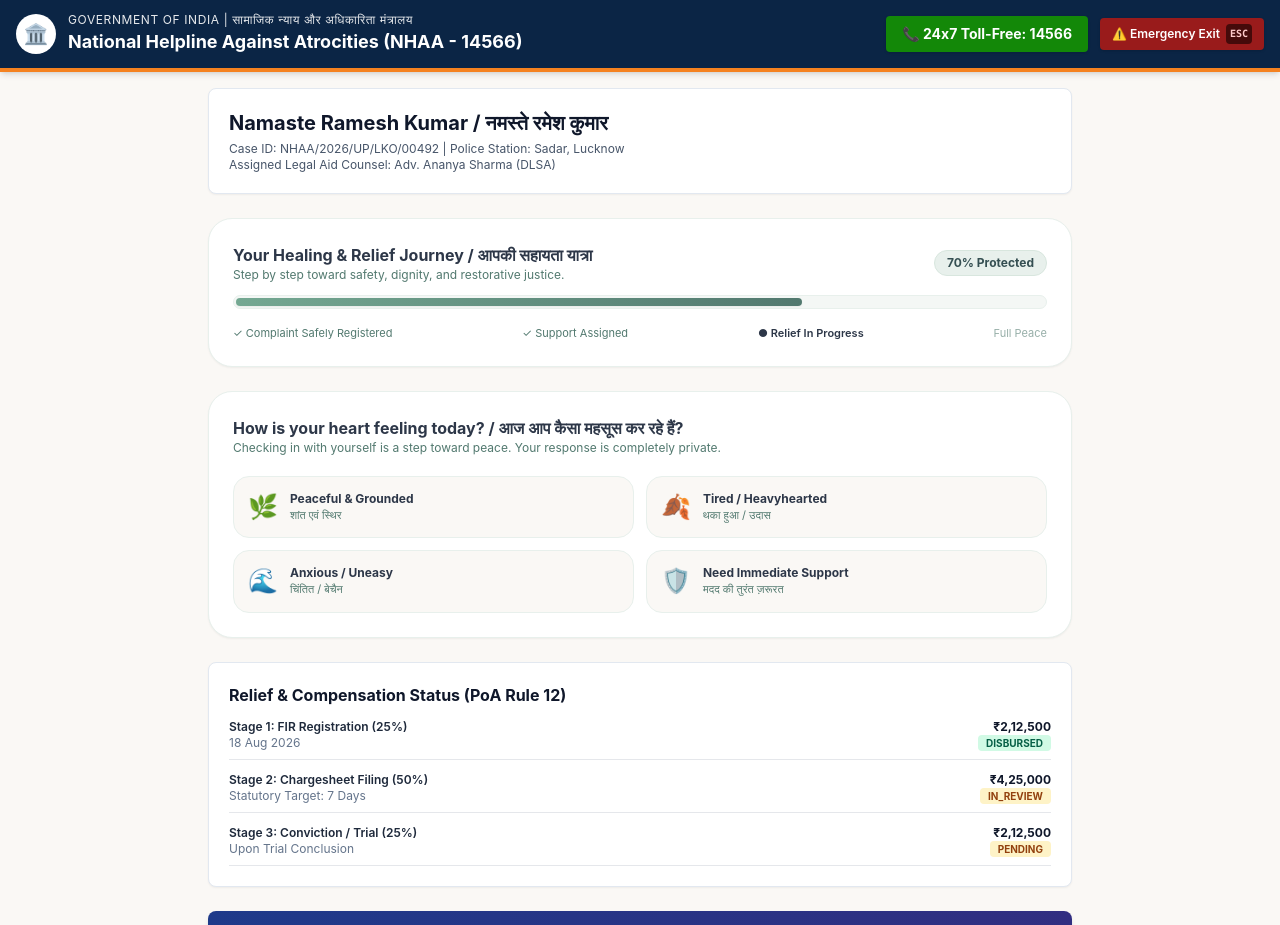
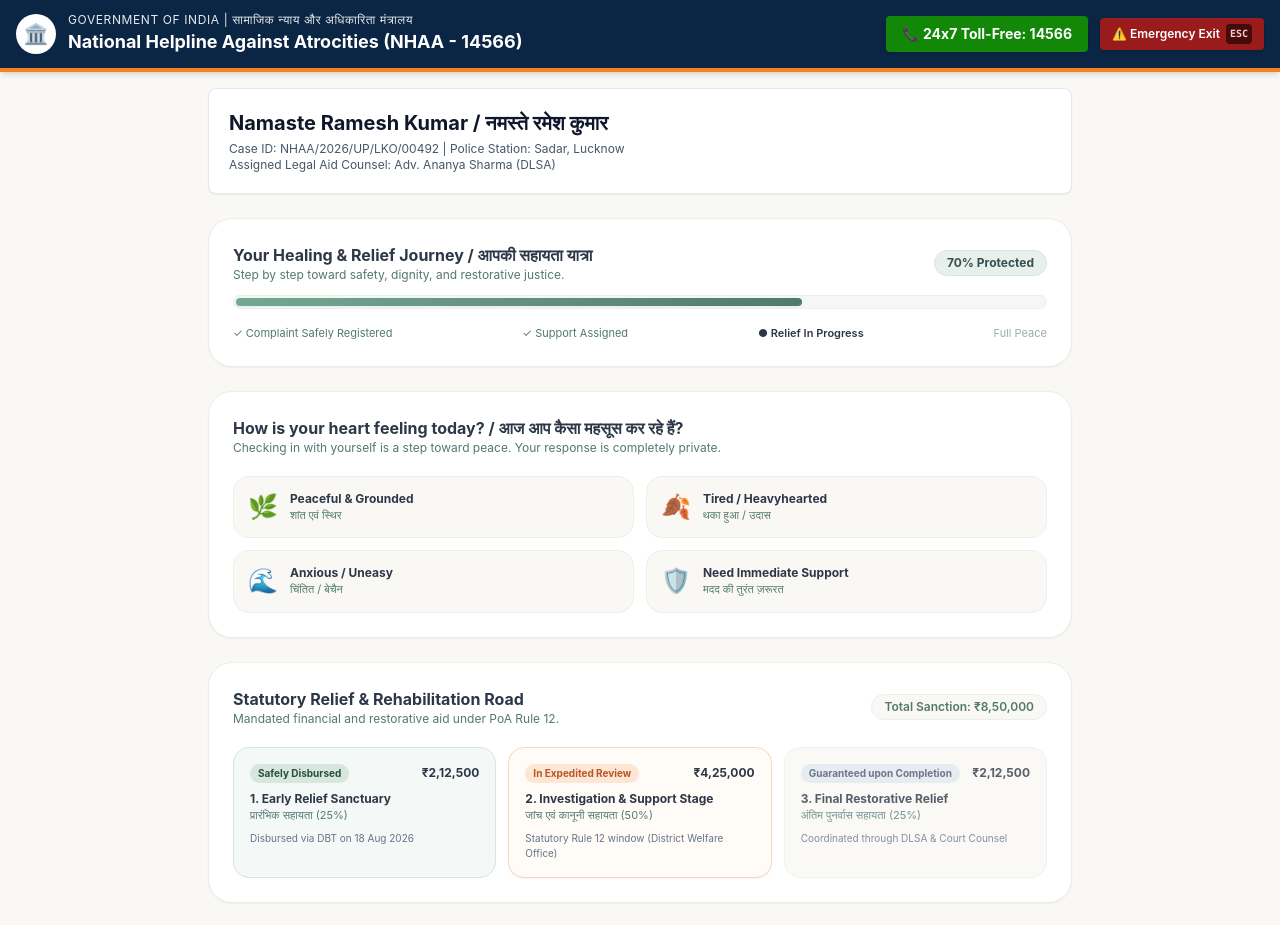
Before and after one commit to Ar1es-XD/nhaa-care, a Next.js app in the folder frontend/: page /citizen in a window 1280 px wide. Shown: the top 925 px of the page. Built offline with nearby package versions, Linux system fonts and the light colour scheme.

Commit message:
feat(frontend): redesign poa rule 12 relief tracker to supportive card roadmap

```diff
--- a/frontend/src/components/citizen/ReliefTracker.tsx
+++ b/frontend/src/components/citizen/ReliefTracker.tsx
@@ -1,30 +1,69 @@
 import React from 'react';
 
 export const ReliefTracker: React.FC = () => {
-  const stages = [
-    { title: 'Stage 1: FIR Registration (25%)', amount: '₹2,12,500', status: 'DISBURSED', date: '18 Aug 2026' },
-    { title: 'Stage 2: Chargesheet Filing (50%)', amount: '₹4,25,000', status: 'IN_REVIEW', date: 'Statutory Target: 7 Days' },
-    { title: 'Stage 3: Conviction / Trial (25%)', amount: '₹2,12,500', status: 'PENDING', date: 'Upon Trial Conclusion' }
+  const steps = [
+    {
+      stage: "1. Early Relief Sanctuary",
+      hindi: "प्रारंभिक सहायता (25%)",
+      amount: "₹2,12,500",
+      status: "Safely Disbursed",
+      date: "Disbursed via DBT on 18 Aug 2026",
+      isComplete: true
+    },
+    {
+      stage: "2. Investigation & Support Stage",
+      hindi: "जांच एवं कानूनी सहायता (50%)",
+      amount: "₹4,25,000",
+      status: "In Expedited Review",
+      date: "Statutory Rule 12 window (District Welfare Office)",
+      isComplete: false,
+      isCurrent: true
+    },
+    {
+      stage: "3. Final Restorative Relief",
+      hindi: "अंतिम पुनर्वास सहायता (25%)",
+      amount: "₹2,12,500",
+      status: "Guaranteed upon Completion",
+      date: "Coordinated through DLSA & Court Counsel",
+      isComplete: false
+    }
   ];
 
   return (
-    <div className="bg-white p-5 rounded-lg border border-slate-200 shadow-sm">
-      <h3 className="text-base font-bold text-slate-900 mb-2">Relief & Compensation Status (PoA Rule 12)</h3>
-      <div className="space-y-3 mt-3">
-        {stages.map((s, idx) => (
-          <div key={idx} className="flex items-center justify-between border-b pb-2 text-xs">
-            <div>
-              <div className="font-semibold text-slate-800">{s.title}</div>
-              <div className="text-slate-500">{s.date}</div>
-            </div>
-            <div className="text-right">
-              <div className="font-bold text-slate-900">{s.amount}</div>
-              <span className={`px-2 py-0.5 rounded text-[10px] font-bold ${
-                s.status === 'DISBURSED' ? 'bg-emerald-100 text-emerald-800' : 'bg-amber-100 text-amber-800'
+    <div className="bg-white p-6 rounded-3xl border border-[#e8f0ec] shadow-sm space-y-4">
+      <div className="flex justify-between items-center">
+        <div>
+          <h3 className="text-base font-bold text-[#2d3748]">Statutory Relief & Rehabilitation Road</h3>
+          <p className="text-xs text-[#52796f]">Mandated financial and restorative aid under PoA Rule 12.</p>
+        </div>
+        <span className="text-xs text-[#52796f] font-semibold bg-[#faf8f5] px-3 py-1 rounded-full border border-[#e8f0ec]">
+          Total Sanction: ₹8,50,000
+        </span>
+      </div>
+
+      <div className="grid grid-cols-1 md:grid-cols-3 gap-3 pt-1">
+        {steps.map((s, idx) => (
+          <div
+            key={idx}
+            className={`p-4 rounded-2xl border transition ${
+              s.isComplete ? 'bg-[#f4f8f6] border-[#d8e6de]' :
+              s.isCurrent ? 'bg-[#fffbf7] border-[#fcd5b8] shadow-sm' :
+              'bg-[#faf8f5] border-[#e8f0ec] opacity-80'
+            }`}
+          >
+            <div className="flex items-center justify-between mb-2">
+              <span className={`text-[10px] font-bold px-2 py-0.5 rounded-full ${
+                s.isComplete ? 'bg-[#d8e6de] text-[#24523d]' :
+                s.isCurrent ? 'bg-[#fce6d4] text-[#b85625]' :
+                'bg-slate-200 text-slate-600'
               }`}>
                 {s.status}
               </span>
+              <span className="text-xs font-bold text-[#2d3748]">{s.amount}</span>
             </div>
+            <div className="font-bold text-xs text-[#2d3748]">{s.stage}</div>
+            <div className="text-[11px] text-[#52796f]">{s.hindi}</div>
+            <p className="text-[10px] text-slate-500 mt-2">{s.date}</p>
           </div>
         ))}
       </div>
```
